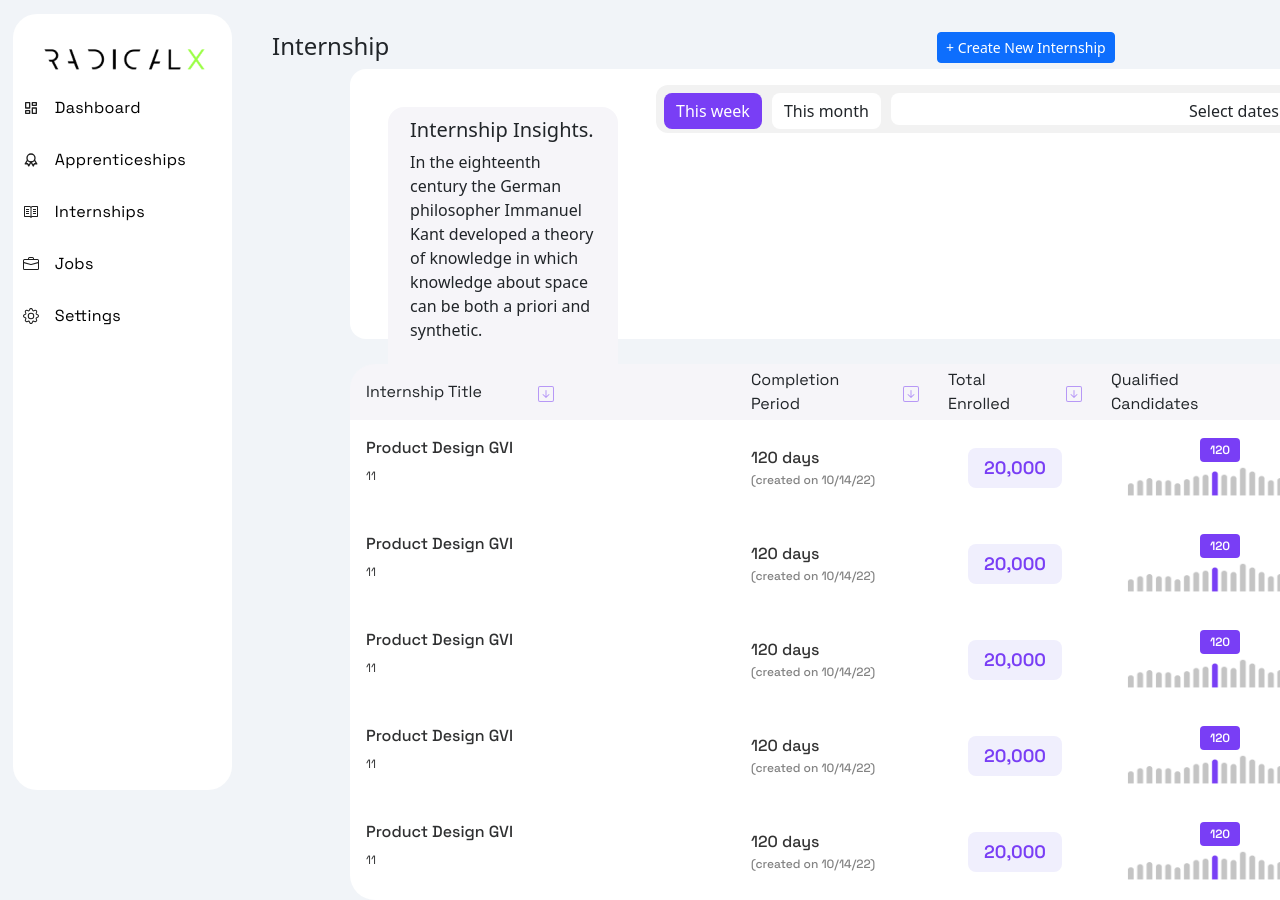
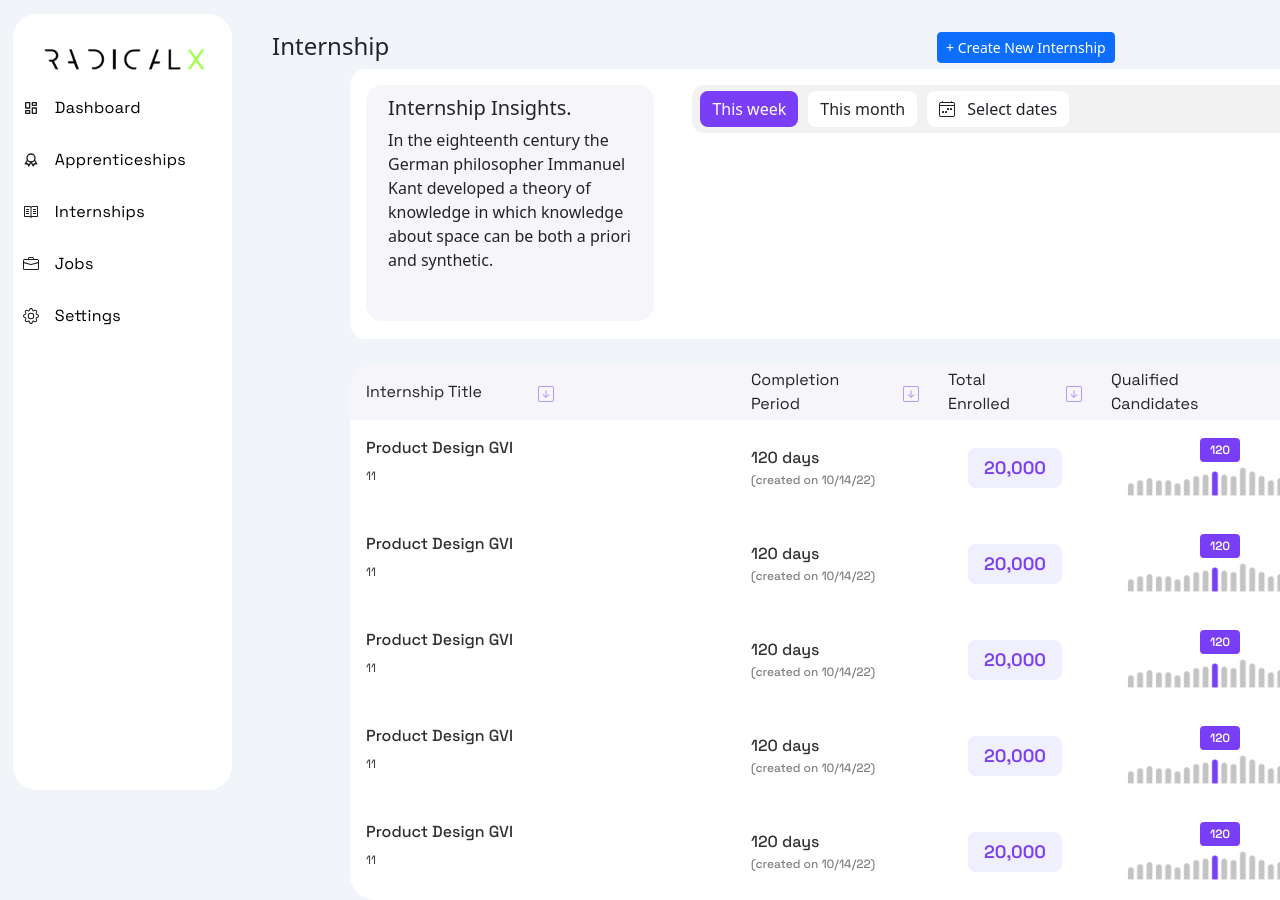
Before and after one commit to web-based/radicalx-internship-flow-app, a React (Create React App) app: page /internship in a window 1280 px wide. Shown: the top 900 px of the page. Built offline with nearby package versions, Linux system fonts and the light colour scheme.

Commit message:
update internship insight main title containers 🛁

```diff
--- a/src/components/Dashboard.css
+++ b/src/components/Dashboard.css
@@ -85,7 +85,7 @@
     padding: 1% 2% 3% 2%;
     inline-size: 300px;
     margin-left: 350px;
-    margin: 2%;
+    margin: 0 2% 2% 0;
     /* overflow: hidden; */
     display: flex;
     flex-direction: column;
@@ -123,25 +123,18 @@
 }
 
 .layout-container {
-    /* Filter bar */
-
-    /* Auto layout */
-
     display: flex;
     flex-direction: row;
-    align-items: flex-start;
+    align-items: center;
     padding: 8px;
     gap: 10px;
     width: 813px;
     height: 48px;
     background: #F2F2F2;
     border-radius: 12px;
-
-    /* Inside auto layout */
-
-    flex: none;
+    /* flex: none;
     order: 0;
-    flex-grow: 0;
+    flex-grow: 0; */
 }
 
 .this-week-container {
@@ -182,9 +175,13 @@
 .select-dates-container {
     padding: 6px 12px;
     row-gap: 350px;
-    width: 400px;
-    height: 32px;
     text-align: right;
     background: #FFFFFF;
     border-radius: 8px;
+    display:flex;
+    align-items: center;
 }
+.calender-icon{
+    display:flex;
+    padding-right:inherit;
+}
--- a/src/components/InternInsight.js
+++ b/src/components/InternInsight.js
@@ -1,6 +1,6 @@
 import React from 'react'
 import "./Dashboard.css";
-
+import { BsCalendar4Week } from "react-icons/bs";
 // This component is for Slav
 function InternInsight() {
   return (
@@ -17,7 +17,12 @@ function InternInsight() {
         <div className="layout-container">
           <div className="this-week-container">This week</div>
           <div className="this-month-container">This month</div>
-          <div className="select-dates-container">Select dates</div>
+          <div className="select-dates-container">
+            <div className="calender-icon">
+              <BsCalendar4Week />
+            </div>
+            Select dates
+          </div>
         </div>
       </div>
     </>
```
